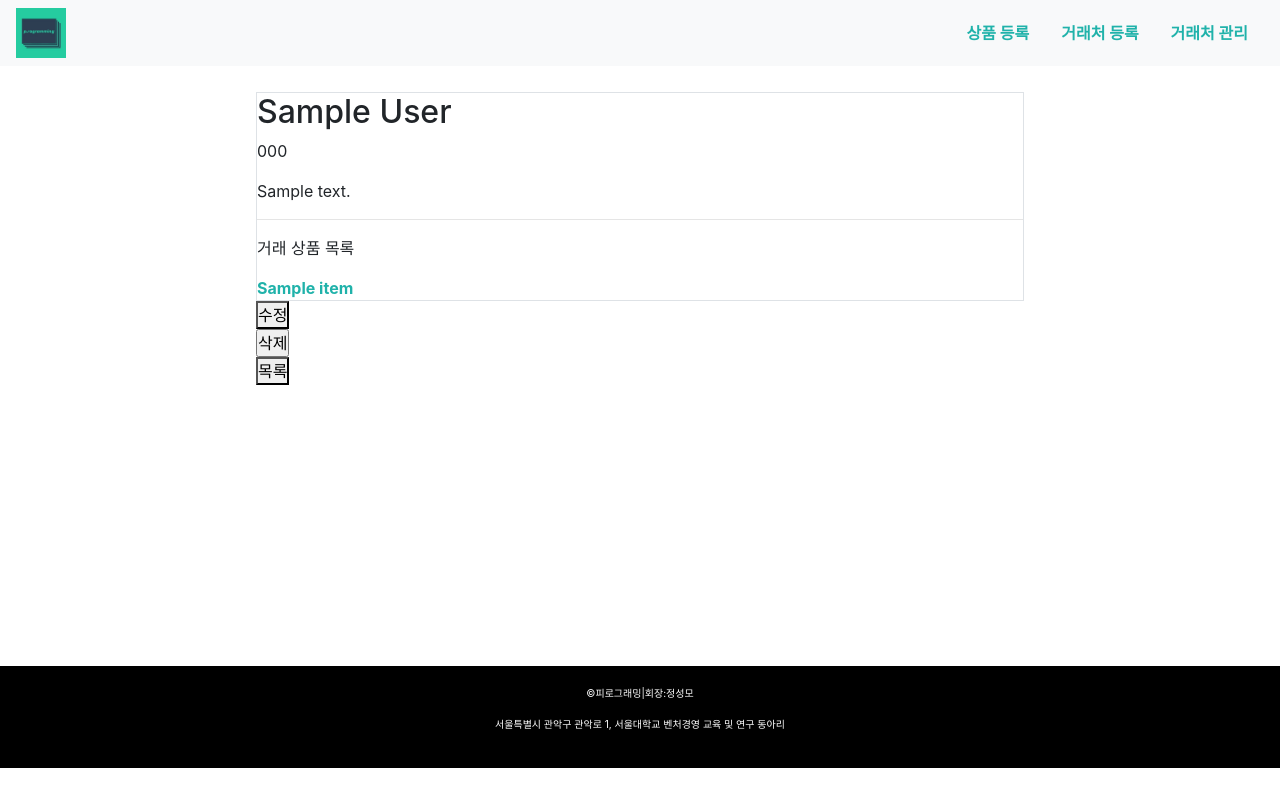
After one commit to BunnnyBin/piro12_inventory_management, a Django app: page /accounts/1/ in a window 1280 px wide. The commit adds this page. Run offline with Django 3.2, Linux system fonts and the light colour scheme; tables that the repository leaves empty hold one stand-in row (values such as "Sample post"); some libraries are stand-ins or nearby versions.

Commit message:
화요일 과제

```diff
--- a/piro12/settings.py
+++ b/piro12/settings.py
@@ -120,6 +120,10 @@ USE_TZ = True
 # https://docs.djangoproject.com/en/2.2/howto/static-files/
 
 STATIC_URL = '/static/'
+STATIC_ROOT = os.path.join(BASE_DIR, 'static')
+STATICFILES_DIRS = [
+	os.path.join(BASE_DIR, 'askdjango', 'static'),
+]
 
 MEDIA_URL = '/media/'
 MEDIA_ROOT = os.path.join(BASE_DIR, 'media')
--- a/piro12/templates/layout.html
+++ b/piro12/templates/layout.html
@@ -2,12 +2,75 @@
 <html lang="en">
 <head>
     <meta charset="UTF-8">
-    <title>Title</title>
+    <title>Piro12</title>
+    <script src="https://code.jquery.com/jquery-3.4.1.slim.min.js" integrity="sha384-J6qa4849blE2+poT4WnyKhv5vZF5SrPo0iEjwBvKU7imGFAV0wwj1yYfoRSJoZ+n" crossorigin="anonymous"></script>
+    <script src="https://cdn.jsdelivr.net/npm/popper.js@1.16.0/dist/umd/popper.min.js" integrity="sha384-Q6E9RHvbIyZFJoft+2mJbHaEWldlvI9IOYy5n3zV9zzTtmI3UksdQRVvoxMfooAo" crossorigin="anonymous"></script>
+    <link rel="stylesheet" href="https://stackpath.bootstrapcdn.com/bootstrap/4.4.1/css/bootstrap.min.css" integrity="sha384-Vkoo8x4CGsO3+Hhxv8T/Q5PaXtkKtu6ug5TOeNV6gBiFeWPGFN9MuhOf23Q9Ifjh" crossorigin="anonymous">
+    <script src="https://stackpath.bootstrapcdn.com/bootstrap/4.4.1/js/bootstrap.min.js" integrity="sha384-wfSDF2E50Y2D1uUdj0O3uMBJnjuUD4Ih7YwaYd1iqfktj0Uod8GCExl3Og8ifwB6" crossorigin="anonymous"></script>
+
+    <style>
+        *{
+            padding: 0;
+            margin: 0;
+        }
+        a{
+            text-decoration: none;
+            color: lightseagreen;
+            font-weight: bold;
+        }
+        footer{
+            background-color: black;
+            color: white;
+            text-align: center;
+            font-size: 10px;
+        }
+        footer div{
+            padding: 20px 0;
+        }
+        .out_container{
+            width: 100%;
+        }
+        .block_content {
+            padding: 2% 20%;
+            height: 600px;
+        }
+
+    </style>
 </head>
+
+
 <body>
-<a href="{% url 'item_new' %}">상품 등록</a>
+<div class="out_container">
+<nav class="navbar navbar-light bg-light">
+  <a href="{% url 'item_list' %}">
+    <img src="../../media/piro.jpg" width="50" height="50"/>
+  </a>
 
+  <ul class="nav justify-content-end">
+  <li class="nav-item">
+    <a class="nav-link active" href="{% url 'item_new' %}">상품 등록</a>
+  </li>
+  <li class="nav-item">
+    <a class="nav-link" href="{% url 'account_new' %}">거래처 등록</a>
+  </li>
+  <li class="nav-item">
+    <a class="nav-link" href="{% url 'account_list' %}">거래처 관리</a>
+  </li>
+
+</ul>
+</nav>
+
+<div class="block_content">
 {% block content %}
 {% endblock %}
+</div>
+
+<footer>
+    <div>
+        <p>©피로그래밍|회장:정성모</p>
+        <p>서울특별시 관악구 관악로 1, 서울대학교 벤처경영 교육 및 연구 동아리</p>
+    </div>
+</footer>
+</div>
 </body>
 </html>
--- a/shop/models.py
+++ b/shop/models.py
@@ -1,10 +1,10 @@
 from django.contrib.auth.models import User
 from django.db import models
-
-# 거래처
 from piro12.utils import uuid_upload_to
 
 
+
+# 거래처
 class Account(models.Model):
     name = models.CharField(max_length=100, verbose_name='이름')
     phone = models.TextField(verbose_name='전화번호')
@@ -20,7 +20,7 @@ class Item(models.Model):
     desc = models.TextField(blank=True, verbose_name='제품 설명')
     price = models.PositiveIntegerField(verbose_name='가격')
     count = models.PositiveIntegerField(verbose_name='남은 수량')
-    account = models.ForeignKey(Account, on_delete=models.CASCADE, verbose_name='거래처', related_name='accounts')
+    account = models.ForeignKey(Account, on_delete=models.CASCADE, verbose_name='거래처', related_name='items')
 
     created_at = models.DateTimeField(auto_now_add=True)
     updated_at = models.DateTimeField(auto_now=True)
--- /dev/null
+++ b/shop/templates/shop/account_detail.html
@@ -0,0 +1,26 @@
+{% extends 'layout.html' %}
+
+{% block content %}
+    <div class="border">
+    <h2>{{ account.name }}</h2>
+    <p>{{ account.phone }}</p>
+    <p>{{ account.address }}</p>
+
+    <hr/>
+    <p>거래 상품 목록</p>
+    {% for item in account.items.all %}
+        <div><a href="{% url 'item_detail' item.pk %}">{{ item.name }}</a></div>
+    {% endfor %}
+    </div>
+
+    <a href="{% url 'account_edit' account.pk%}">
+        <button type="button">수정</button>
+    </a>
+    <form action="{% url 'account_delete' account.pk %}" method="post">
+    {% csrf_token %}
+        <input type="submit" value="삭제"/>
+    </form>
+    <a href="{% url 'account_list' %}">
+        <button type="button">목록</button>
+    </a>
+{% endblock %}
--- a/shop/templates/shop/item_form.html
+++ b/shop/templates/shop/item_form.html
@@ -7,7 +7,7 @@
         <table>
             {{ form.as_table }}
         </table>
-        <input type="submit"/>
+        <input type="submit" value="등록"/>
     </form>
 
 {% endblock %}
--- a/shop/urls.py
+++ b/shop/urls.py
@@ -5,5 +5,13 @@ urlpatterns = [
     path('', views.item_list, name='item_list'),
     path('<int:pk>/', views.item_detail, name='item_detail'),
     path('new/', views.item_new, name='item_new'),
-    path('edit/<int:pk>/', views.item_edit, name='item_edit')
+    path('edit/<int:pk>/', views.item_edit, name='item_edit'),
+    path('delete/<int:pk>/', views.item_delete, name='item_delete'),
+    path('count/<int:pk>', views.item_count, name='item_count'),
+
+    path('accounts/', views.account_list, name='account_list'),
+    path('accounts/<int:pk>/', views.account_detail, name='account_detail'),
+    path('accounts/new/', views.account_new, name='account_new'),
+    path('accounts/edit/<int:pk>/', views.account_edit, name='account_edit'),
+    path('accounts/delete/<int:pk>/', views.account_delete, name='account_delete'),
 ]
--- a/shop/views.py
+++ b/shop/views.py
@@ -22,14 +22,14 @@ def item_detail(request, pk):
 
 
 def item_new(request, item=None):
-    # 등록 버튼 누를 때의 처리
+    # 등록 버튼 누르는 것에 대한 처리
     if request.method == 'POST':
         form = ItemForm(request.POST, request.FILES, instance=item)
         if form.is_valid():
             item = form.save()
             return redirect(reverse('item_detail', kwargs={'pk': item.pk}))
-    # 사이트 들어간 것에 대한 처리(또는 수정)
-    elif request.method == 'GET':
+    # 사이트 보여주기 또는 수정하기
+    else:
         form = ItemForm(instance=item)
     return render(request, 'shop/item_form.html', {
         'form': form,
@@ -39,3 +39,83 @@ def item_new(request, item=None):
 def item_edit(request, pk):
     item = Item.objects.get(pk=pk)
     return item_new(request, item)
+
+
+def item_delete(request, pk):
+    item = Item.objects.get(pk=pk)
+
+    if request.method == 'GET':
+        return redirect('item_detail', item.pk)
+    elif request.method == 'POST':
+        item.delete()
+        return redirect('item_list')
+
+
+def item_count(request, pk):
+    item = Item.objects.get(pk=pk)
+
+    if request.method == 'POST':
+        if request.POST['count'] == '-':
+            item.count -= 1
+        elif request.POST['count'] == '+':
+            item.count += 1
+        item.save()
+    elif request.method == 'GET':
+        return redirect('item_list')  #항상 list 화면이 나오게끔
+
+    return redirect('item_list')
+
+
+def account_list(request):
+    accounts = Account.objects.all()
+    context = {
+        'accounts': accounts
+    }
+    return render(request, 'shop/account_list.html', context)
+
+
+def account_detail(request, pk):
+    account = Account.objects.get(pk=pk)
+    context = {
+        'account': account
+    }
+    return render(request, 'shop/account_detail.html', context)
+
+
+def account_new(request):
+    if request.method == 'POST':
+        name = request.POST['name']
+        phone = request.POST['phone']
+        address = request.POST['address']
+
+        account = Account.objects.create(name=name, phone=phone, address=address)
+        return redirect('account_detail', account.pk)
+    elif request.method == 'GET':
+        return render(request, 'shop/account_new.html')
+
+
+def account_edit(request, pk):
+    account = Account.objects.get(pk=pk)
+
+    if request.method == 'POST':
+        account.name = request.POST['name']
+        account.phone = request.POST['phone']
+        account.address = request.POST['address']
+
+        account.save()
+        return redirect('account_detail', account.pk)
+    elif request.method == 'GET':
+        context = {
+            'account': account  # account_edit.html이라는 새로운 html로 이동하므로 변수 account가 다시 필요
+        }
+        return render(request, 'shop/account_edit.html', context)
+
+
+def account_delete(request, pk):
+    account = Account.objects.get(pk=pk)
+
+    if request.method == 'GET':
+        return redirect('account_detail', account.pk)
+    elif request.method == 'POST':
+        account.delete()
+        return redirect('account_list')
```
Also changed, not shown: shop/templates/shop/account_edit.html (added, +13 -0 lines), shop/templates/shop/account_list.html (added, +16 -0 lines), shop/templates/shop/account_new.html (added, +14 -0 lines), shop/templates/shop/item_detail.html (+13 -4 lines), shop/templates/shop/item_list.html (+14 -1 lines), media/0d/da/06738de644aba5efb5f51105aecc.jpg (added), media/63/dd/956b312e4f20a7daa4d7314f6ce1.png (added), media/bd/76/4bbe8c764771bbbea0ca0befd8d8.jpg (added), media/piro.jpg (added).
